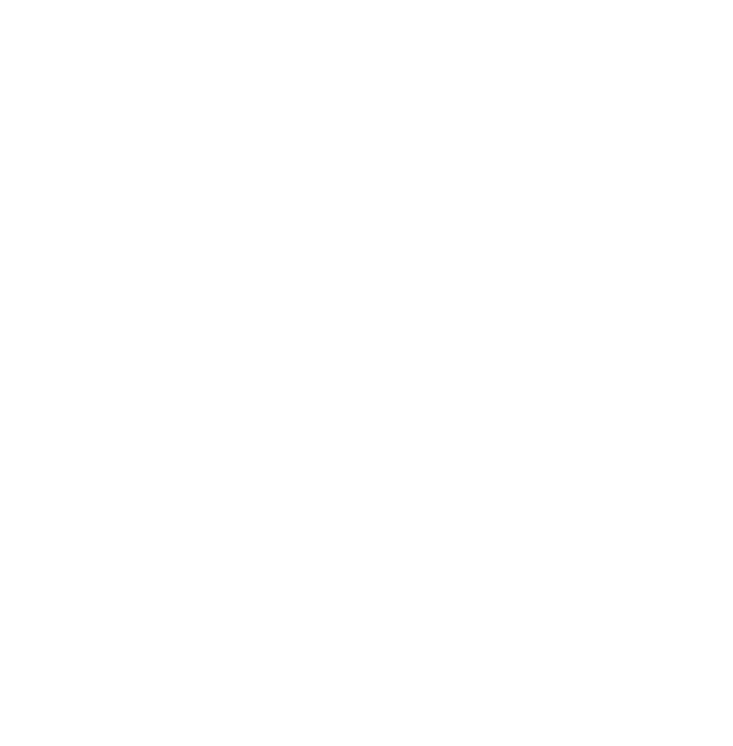
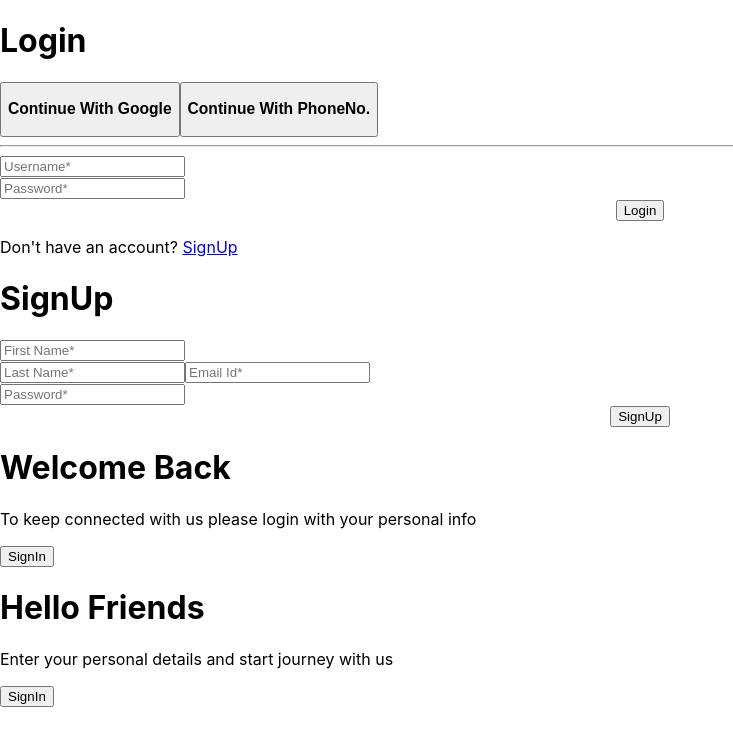
Before and after one commit to rhythm1124/Abode, a React (Create React App) app: page / in a window 1280 px wide. Shown: the top 746 px of the page, without its empty margins (0-733 px from the left). Built offline with nearby package versions, Linux system fonts and the light colour scheme; the HTML template or start-up script is replaced by a standard one.

Commit message:
Update App.js

```diff
--- a/src/App.js
+++ b/src/App.js
@@ -1,12 +1,24 @@
 import './App.css';
-import login_page from './components/login_page'
+import React from 'react';
+import LoginPage from './components/login_page';
+// import { BrowserRouter as Router, Route, Routes } from 'react-router-dom';
 
 function App() {
   return (
     <div>
-      <login_page/>
+      <LoginPage/>
     </div>
   );
 }
+// const App = () => {
+//   return (
+//     <Router>
+//       <Routes>
+//         {/* <Route path="/" element={<WelcomePage/>} /> */}
+//         <Route path="/login" element={<login_page/>}/>
+//       </Routes>
+//     </Router>
+//   );
+// };
 
 export default App;
```
